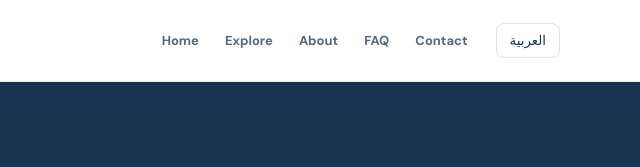
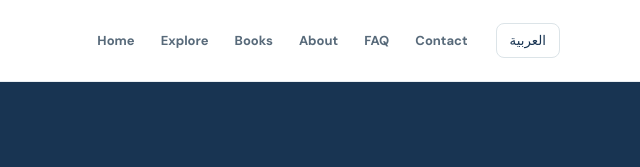
Before and after one commit to gpldroid/edubooks, an Astro site: page / in a window 1280 px wide. Shown: the top 167 px of the page, 640-1280 px from the left. Built offline with nearby package versions, Linux system fonts and the light colour scheme; Astro itself is replaced by a stand-in of ours.

Commit message:
Add books navigation and bilingual placeholders

```diff
--- a/src/layouts/BaseLayout.astro
+++ b/src/layouts/BaseLayout.astro
@@ -42,6 +42,7 @@ const siteUrl = new URL(base, Astro.site).href;
         <nav class="primary-nav" id="primary-nav" aria-label="Main navigation">
           <a href={base} data-en="Home" data-ar="الرئيسية">Home</a>
           <a href={`${base}#categories`} data-en="Explore" data-ar="استكشف">Explore</a>
+          <a href={`${base}books/`} data-en="Books" data-ar="الكتب">Books</a>
           <a href={`${base}about/`} data-en="About" data-ar="من نحن">About</a>
           <a href={`${base}faq/`} data-en="FAQ" data-ar="الأسئلة الشائعة">FAQ</a>
           <a href={`${base}about/#contact`} data-en="Contact" data-ar="اتصل بنا">Contact</a>
@@ -66,6 +67,7 @@ const siteUrl = new URL(base, Astro.site).href;
         document.documentElement.lang = lang;
         document.documentElement.dir = lang === 'ar' ? 'rtl' : 'ltr';
         document.querySelectorAll('[data-en][data-ar]').forEach(el => { el.textContent = el.dataset[lang]; });
+        document.querySelectorAll('[data-placeholder-en][data-placeholder-ar]').forEach(el => { el.placeholder = lang === 'ar' ? el.dataset.placeholderAr : el.dataset.placeholderEn; });
         switcher.textContent = lang === 'ar' ? 'English' : 'العربية';
         const mainTitle = document.querySelector('main');
         document.title = lang === 'ar' ? (mainTitle?.dataset.titleAr || 'EduBooks — تعلم. مارس. تطور.') : (mainTitle?.dataset.titleEn || 'EduBooks — Learn. Practice. Grow.');
```
